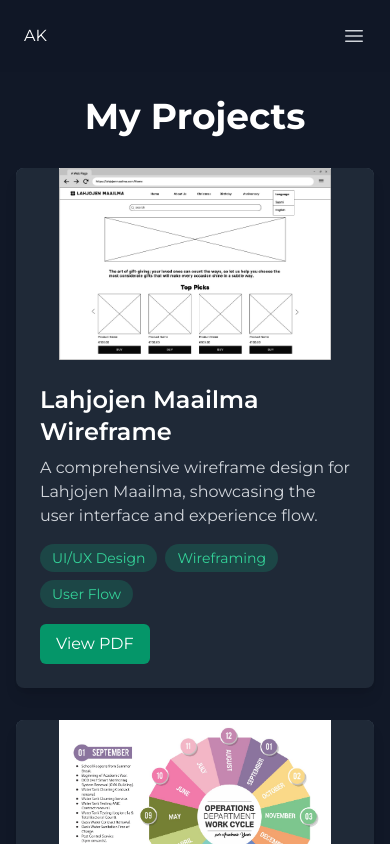
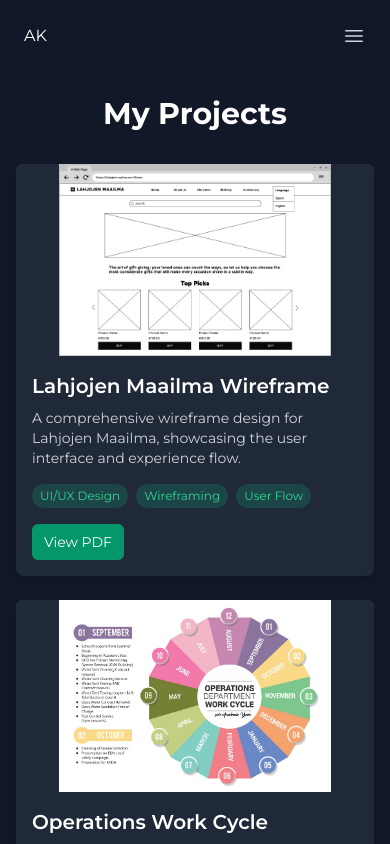
Before and after one commit to AidaKokko/Portfolio, a Next.js app: page /projects in a window 390 px wide. Shown: the top 844 px of the page. Built offline with nearby package versions, Linux system fonts and the light colour scheme.

Commit message:
Fix mobile view and improve responsive design

```diff
--- a/src/app/projects/page.tsx
+++ b/src/app/projects/page.tsx
@@ -38,7 +38,6 @@ const Projects = () => {
   ];
 
   useEffect(() => {
-    // Simulate loading time to ensure smooth transition
     const timer = setTimeout(() => {
       setIsLoading(false);
     }, 100);
@@ -74,10 +73,10 @@ const Projects = () => {
   return (
     <div className="min-h-screen bg-gray-900">
       <Navbar />
-      <div className="pt-24 px-4 sm:px-6 lg:px-8 pb-12">
+      <main className="pt-24 px-4 sm:px-6 lg:px-8 pb-12">
         <div className="max-w-7xl mx-auto">
-          <h1 className="text-4xl font-bold text-white mb-8 text-center">My Projects</h1>
-          <div className="grid grid-cols-1 md:grid-cols-2 gap-8">
+          <h1 className="text-3xl sm:text-4xl font-bold text-white mb-8 text-center">My Projects</h1>
+          <div className="grid grid-cols-1 md:grid-cols-2 gap-6 sm:gap-8">
             {projects.map((project, index) => (
               <div
                 key={`project-${index}`}
@@ -88,14 +87,14 @@ const Projects = () => {
                   title={project.title}
                   previewPath={project.previewPath}
                 />
-                <div className="p-6">
-                  <h2 className="text-2xl font-semibold text-white mb-2">{project.title}</h2>
-                  <p className="text-gray-300 mb-4">{project.description}</p>
+                <div className="p-4 sm:p-6">
+                  <h2 className="text-xl sm:text-2xl font-semibold text-white mb-2">{project.title}</h2>
+                  <p className="text-sm sm:text-base text-gray-300 mb-4">{project.description}</p>
                   <div className="flex flex-wrap gap-2 mb-4">
                     {project.technologies.map((tech, techIndex) => (
                       <span
                         key={`tech-${techIndex}`}
-                        className="px-3 py-1 bg-emerald-500/20 text-emerald-400 rounded-full text-sm"
+                        className="px-2 sm:px-3 py-1 bg-emerald-500/20 text-emerald-400 rounded-full text-xs sm:text-sm"
                       >
                         {tech}
                       </span>
@@ -103,7 +102,7 @@ const Projects = () => {
                   </div>
                   <a
                     href={project.pdfPath}
-                    className="inline-block bg-emerald-600 text-white px-4 py-2 rounded-md hover:bg-emerald-700 transition-colors duration-300"
+                    className="inline-block bg-emerald-600 text-white px-3 sm:px-4 py-2 rounded-md hover:bg-emerald-700 transition-colors duration-300 text-sm sm:text-base"
                     target="_blank"
                     rel="noopener noreferrer"
                   >
@@ -114,7 +113,7 @@ const Projects = () => {
             ))}
           </div>
         </div>
-      </div>
+      </main>
     </div>
   );
 };
```
